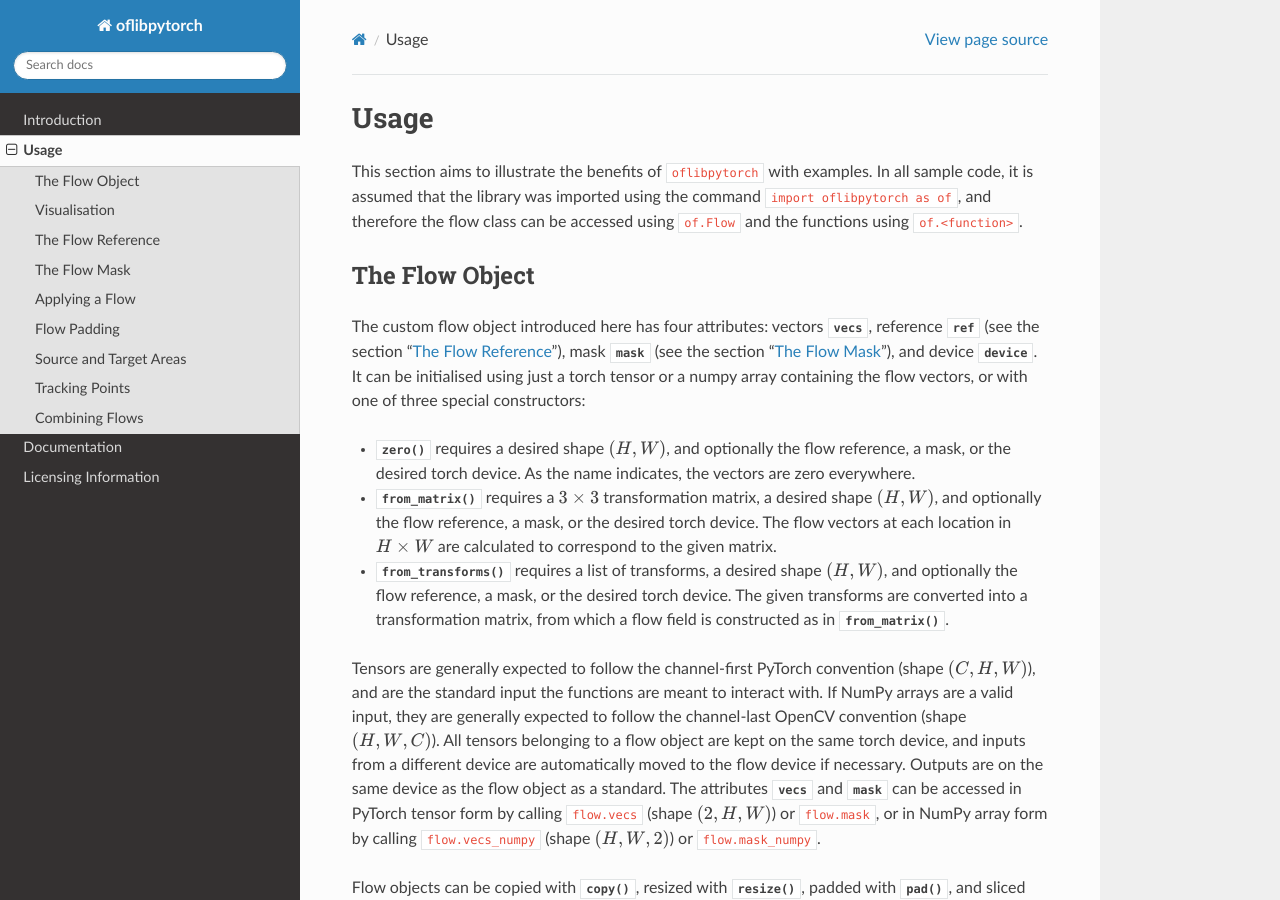
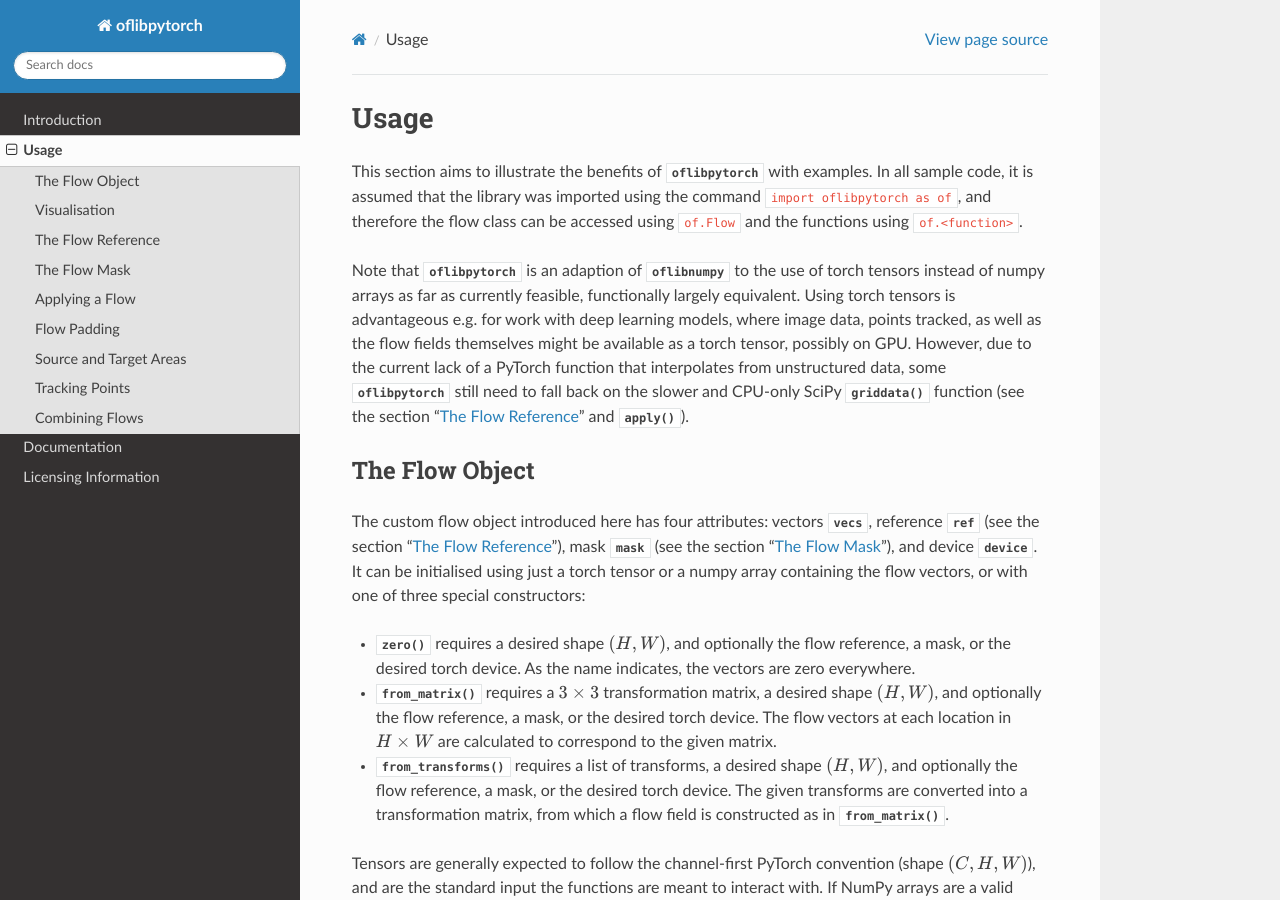
Before and after one commit to CSRavasio/oflibpytorch, a Sphinx documentation site: the page built from docs/usage.rst, in a window 1280 px wide and 900 px high. Built offline with Sphinx 7.4.7 and the Read the Docs theme 2.0.0, drawn with Linux system fonts in a browser that asks for light colours.

Commit message:
References to oflibnumpy added

```diff
--- a/docs/index.rst
+++ b/docs/index.rst
@@ -5,8 +5,11 @@ manipulation and combination of flow fields while keeping track of valid areas (
 written from scratch, but also contains useful wrappers for specific functions from libraries such as PyTorch's
 ``grid_sample``, to integrate them with the custom flow field class introduced by oflibpytorch.
 
-An equivalent flow library based on NumPy arrays exists. Its documentation can be found on `ReadTheDocs`_.
+An equivalent flow library based on NumPy arrays exists. Its code is on GitHub_, and the documentation can be found on
+`ReadTheDocs`_. Oflibpytorch is aimed at allowing the same operations to be performed with torch tensors instead of
+numpy arrays as far as currently feasible, and on the GPU if required.
 
+.. _GitHub: https://github.com/RViMLab/oflibnumpy
 .. _ReadTheDocs: https://oflibnumpy.readthedocs.io
 
 **Features:**
--- a/docs/usage.rst
+++ b/docs/usage.rst
@@ -1,8 +1,15 @@
 Usage
 =====
-This section aims to illustrate the benefits of ``oflibpytorch`` with examples. In all sample code, it is assumed that the
+This section aims to illustrate the benefits of :mod:`oflibpytorch` with examples. In all sample code, it is assumed that the
 library was imported using the command ``import oflibpytorch as of``, and therefore the flow class can be accessed using
 ``of.Flow`` and the functions using ``of.<function>``.
+
+Note that :mod:`oflibpytorch` is an adaption of :mod:`oflibnumpy` to the use of torch tensors instead of numpy arrays
+as far as currently feasible, functionally largely equivalent. Using torch tensors is advantageous e.g. for work with
+deep learning models, where image data, points tracked, as well as the flow fields themselves might be available as a
+torch tensor, possibly on GPU. However, due to the current lack of a PyTorch function that interpolates from
+unstructured data, some :mod:`oflibpytorch` still need to fall back on the slower and CPU-only SciPy :func:`griddata`
+function (see the section ":ref:`The Flow Reference`" and :meth:`~oflibpytorch.Flow.apply`).
 
 The Flow Object
 ---------------
```
Also changed, not shown: README.rst (+8 -0 lines).
